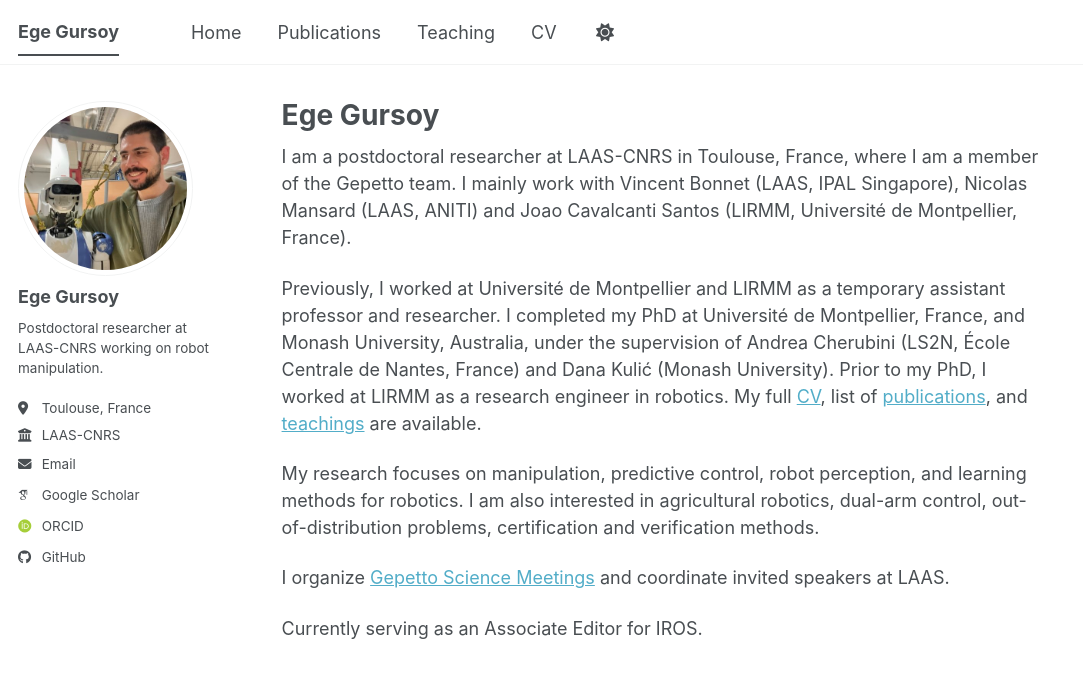
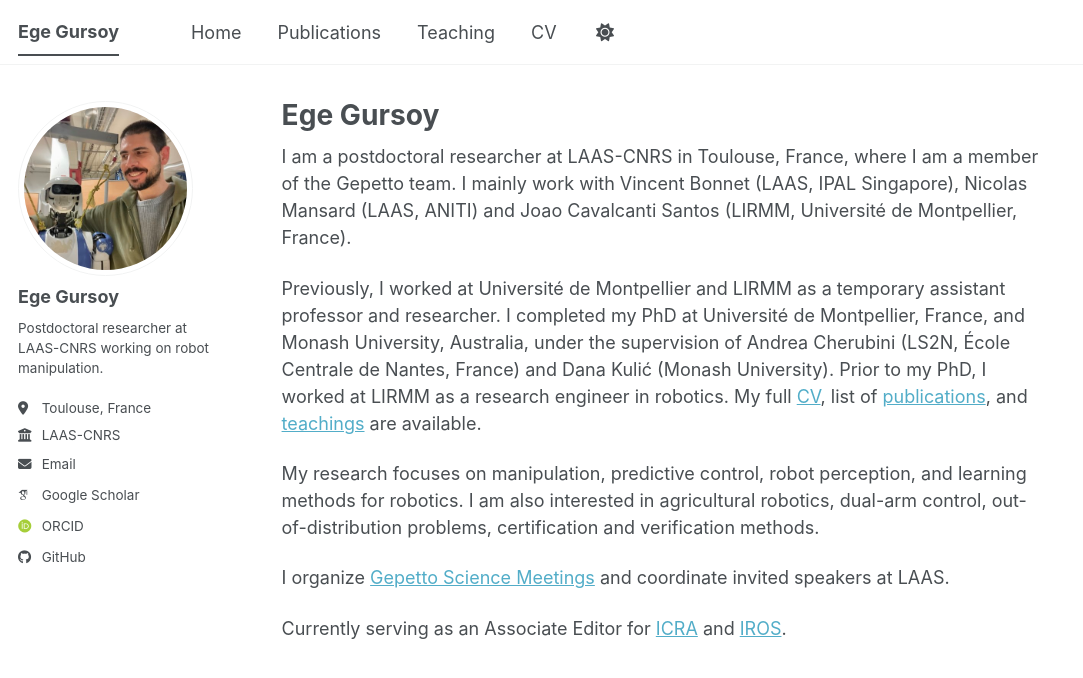
Before and after one commit to gursoyege/gursoyege.github.io, a Jekyll site: the page built from _pages/about.md, in a window 1280 px wide. Shown: the top 678 px of the page, without its empty margins (0-1083 px from the left). Built offline with Jekyll 4.4.1, drawn with Linux system fonts in a browser that asks for light colours; some web fonts are replaced; a script bundle is joined from its source files by our own code; library files that are not in the unit come from our copies.

Commit message:
Update about.md

```diff
--- a/_pages/about.md
+++ b/_pages/about.md
@@ -15,7 +15,7 @@ My research focuses on manipulation, predictive control, robot perception, and l
 
 I organize [Gepetto Science Meetings](/sciencemeetings/) and coordinate invited speakers at LAAS.
 
-Currently serving as an Associate Editor for IROS.
+Currently serving as an Associate Editor for [ICRA](https://www.ieee-ras.org/conferences-workshops/fully-sponsored/icra/) and [IROS](https://www.ieee-ras.org/conferences-workshops/financially-co-sponsored/iros/).
 
 <!-- Research Interests
 ======
```
